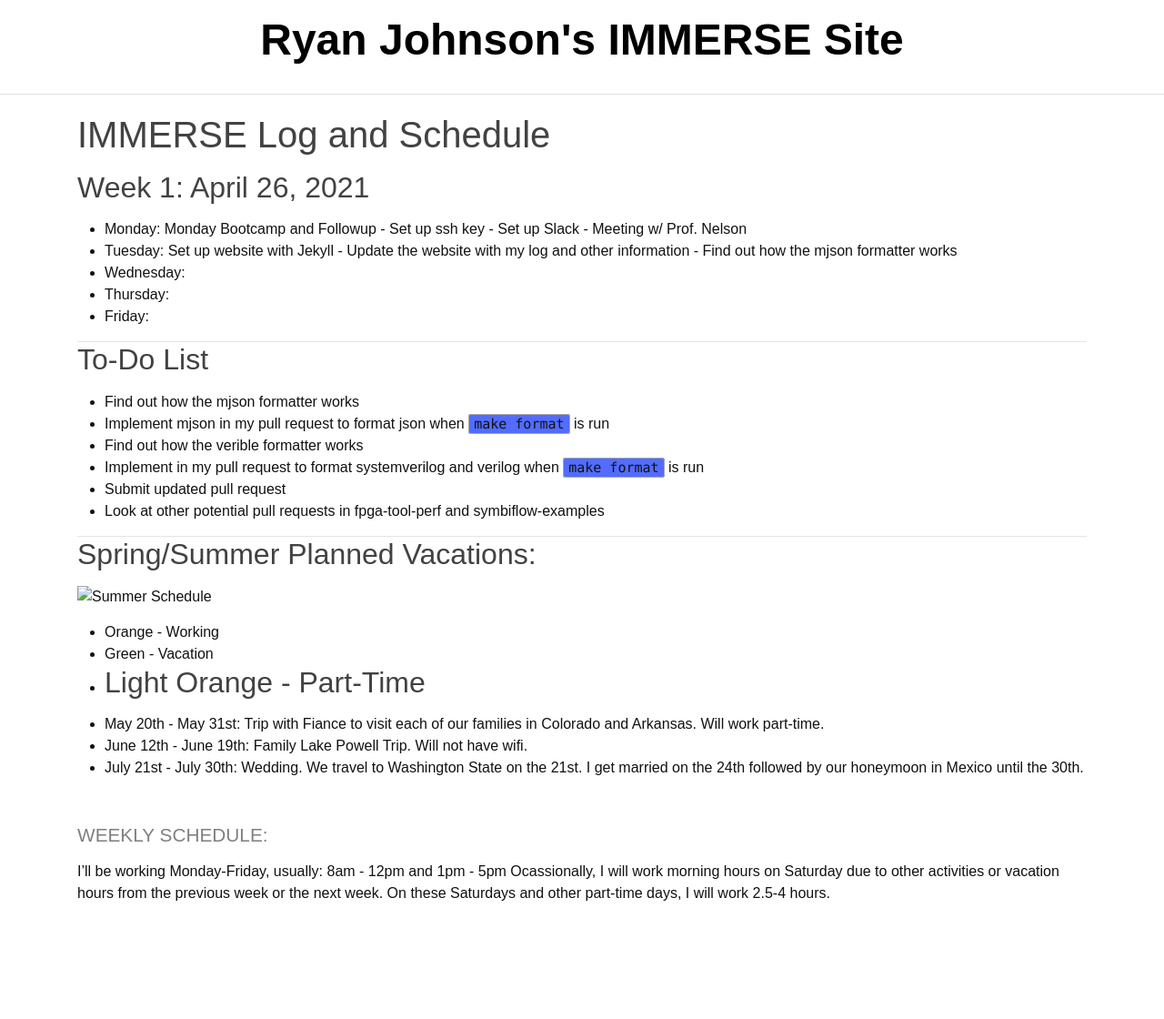
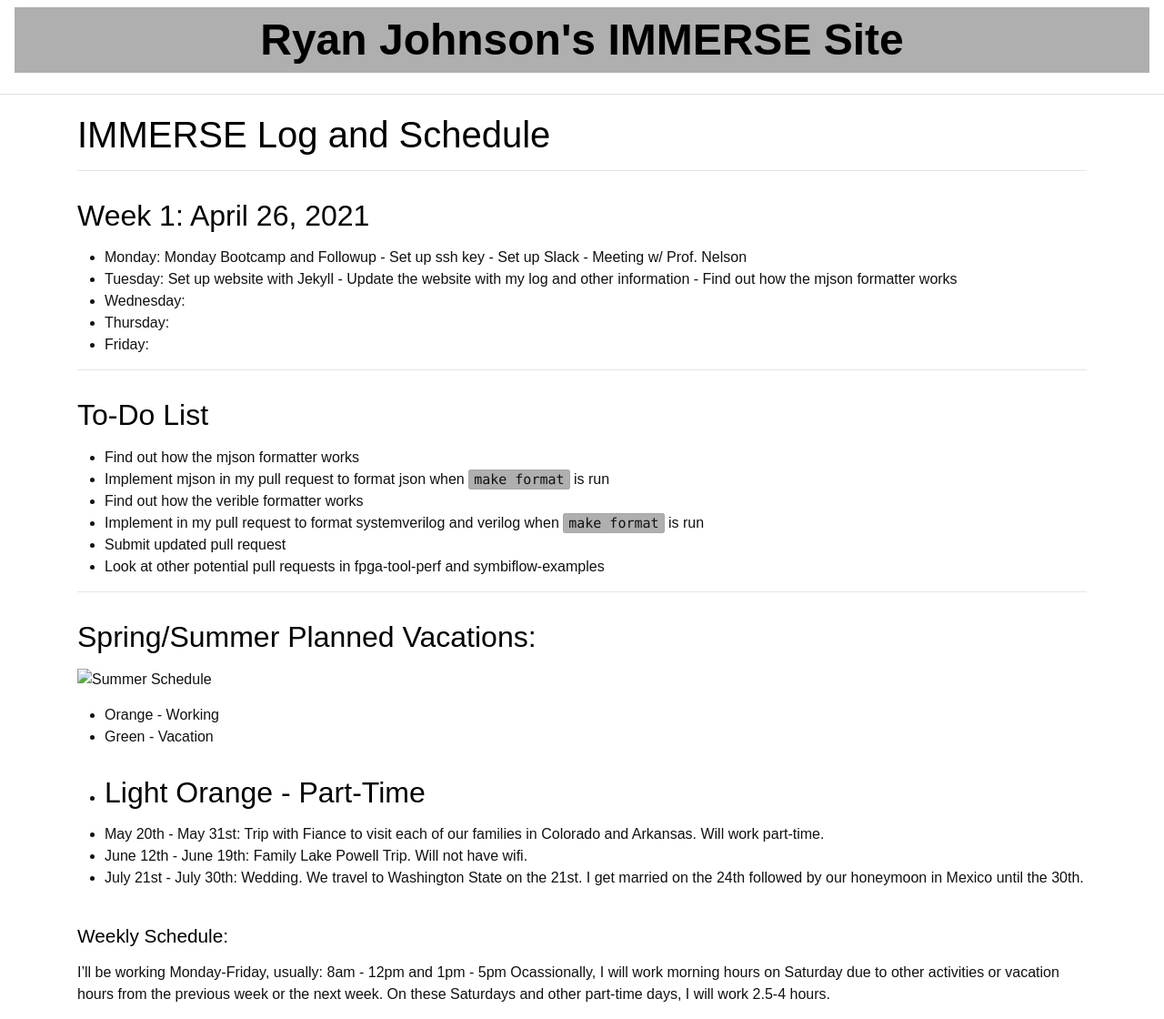
Before and after one commit to ryancj14/ryancj14, a Jekyll site: the page built from _pages/log.md, in a window 1280 px wide and 1120 px high. Shown: the whole window at 91% size. Built offline with Jekyll 4.4.1, drawn with Linux system fonts in a browser that asks for light colours.

Commit message:
format done
Signed-off-by: Ryan Johnson <ryancj14@gmail.com>

```diff
--- a/_pages/log.md
+++ b/_pages/log.md
@@ -2,6 +2,8 @@
 layout: default
 title: IMMERSE Log and Schedule
 ---
+
+***
 
 ## Week 1: April 26, 2021
 
@@ -11,7 +13,7 @@ title: IMMERSE Log and Schedule
 * **Thursday**:
 * **Friday**:
 
----
+***
 
 ## To-Do List
 
--- a/css/main.scss
+++ b/css/main.scss
@@ -208,7 +208,7 @@ $sidebar-hover-color: $secondary-color1;
      font-size: 15px;
      border: 1px solid $grey-color-light;
      border-radius: 3px;
-     background-color: rgb(82, 108, 255);
+     background-color: rgb(175, 175, 175);
  }
 
  code {
@@ -277,7 +277,7 @@ $sidebar-hover-color: $secondary-color1;
  }
 
  .title-bar {
-         a { text-decoration: none; color:black;}
+         a { text-decoration: none; color:black; }
  }
 #page-content-wrapper {
     min-width: 100vw;
@@ -287,13 +287,18 @@ $sidebar-hover-color: $secondary-color1;
 
 h1 {
     padding-top: 20px;
+    color: black;
+}
+
+h2 {
+    color: black;
+    margin-top: 30px;
 }
 
 h3 {
-    text-transform: uppercase;
-    color: gray;
+    color: black;
     font-size: 1.3rem;
-    margin-top: 50px;
+    margin-top: 40px;
 }
 
 .title-text {
@@ -301,4 +306,5 @@ h3 {
     font-weight: 800;
     color:black;
     text-align: center;
+    background-color: rgb(175, 175, 175);
 }
```
Also changed, not shown: _pages/contributions.md (+4 -0 lines).
